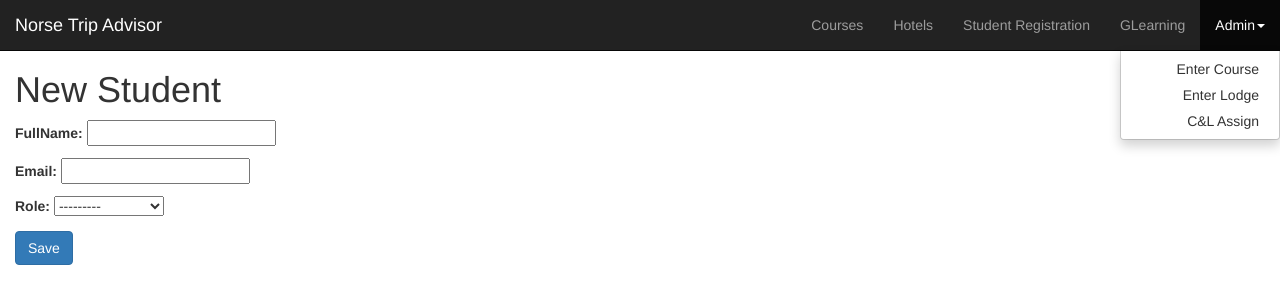
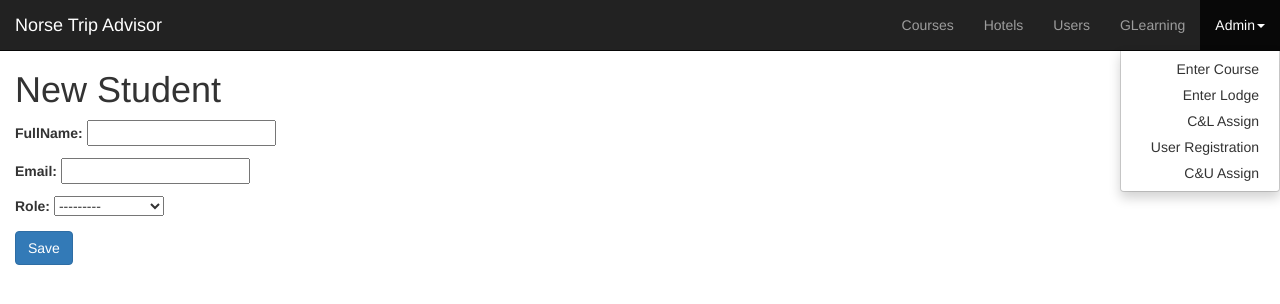
Before and after one commit to dichha/NorseTrip, a Django app: page /post_user in a window 1280 px wide, after a click on "Admin". Shown: the top 304 px of the page. Run offline with Django 3.2, Linux system fonts and the light colour scheme; some libraries are stand-ins or nearby versions.

Commit message:
implemented entry,update, delete for user,course, course_user_assignment many to many relationship, also avoid duplicate entry

```diff
--- a/norsetrip/tripadvise/forms.py
+++ b/norsetrip/tripadvise/forms.py
@@ -5,6 +5,7 @@ from .models import Lodge
 from .models import Course
 from .models import Course_Lodge_Assignment
 from .models import User
+from .models import Course_User_Assignment
 
 
 class LodgeForm(forms.ModelForm):
@@ -44,6 +45,7 @@ class Course_Lodge_AssignmentForm(forms.ModelForm):
          fields = [
          'lodge_name',
          'course_name']
+
 class UserForm(forms.ModelForm):
     class Meta:
         model = User
@@ -53,3 +55,11 @@ class UserForm(forms.ModelForm):
         'email',
         'role'
         ]
+
+class Course_User_AssignmentForm(forms.ModelForm):
+    class Meta:
+        model = Course_User_Assignment
+        fields = [
+        'user_Id',
+        'course_Id'
+        ]
--- a/norsetrip/tripadvise/models.py
+++ b/norsetrip/tripadvise/models.py
@@ -33,7 +33,9 @@ class Lodge(models.Model):
 	#newly added lodge in the beginning
 	class Meta:
 		ordering = ["-lodgeId"]
-		#ordering = ["lodge_name"]
+		#preventing duplicates
+		unique_together = ["lodge_name", "lodge_address","city","country","lodge_url"]
+
 
 
 class Course(models.Model):
@@ -113,10 +115,8 @@ class Course_Lodge_Assignment(models.Model):
 	lodge_name = models.ForeignKey(Lodge, on_delete=models.CASCADE)
 	course_name = models.ForeignKey(Course, on_delete=models.CASCADE)
 
-
-
-
-
+	class Meta:
+		unique_together = ['lodge_name', 'course_name']
 
 
 class User(models.Model):
@@ -136,6 +136,9 @@ class User(models.Model):
 	                ('FACULTY', 'FACULTY'),
                 )
 	role = models.CharField(max_length = 9, choices = ROLE_CHOICES, db_column = "ROLE")
+
+	course_user_assignments = models.ManyToManyField(Course,through='Course_User_Assignment')
+
 	def get_absolute_url(self):
 		return reverse('tripadvise.views.user_detail',args=[str(self.userId)])
 
@@ -179,7 +182,9 @@ class Course_User_Assignment(models.Model):
 	def __int__(self):
 		return self.courseAssignId
 
+	courseAssignId = models.AutoField(primary_key = True, db_column = "Course_AssignmentId")
+	course_Id = models.ForeignKey(Course, db_column = "CourseId FK", on_delete=models.CASCADE)
+	user_Id = models.ForeignKey(User, db_column = "UserId FK", on_delete=models.CASCADE)
 
-	courseAssignId = models.AutoField(primary_key = True, db_column = "Course_AssignmentId")
-	course_Id = models.ForeignKey(Course, db_column = "CourseId FK")
-	user_Id = models.ForeignKey(User, db_column = "UserId FK")
+	class Meta:
+		unique_together = ["course_Id", "user_Id"]
--- a/norsetrip/tripadvise/templates/tripadvise/base.html
+++ b/norsetrip/tripadvise/templates/tripadvise/base.html
@@ -123,7 +123,7 @@ small screens */
                 <ul class="nav navbar-nav navbar-right">
                     <li> <a href="/courses.html">Courses</a> </li>
                     <li> <a href="/hotels.html">Hotels</a> </li>
-                    <li><a href="{% url 'post_user' %}" class="top_menu">Student Registration</a></li>
+                    <li><a href="{% url 'users' %}" class="top_menu">Users</a></li>
                     <li> <a href="http://www.luther.edu/global-learning/">GLearning</a> </li>
 
                     <li class="dropdown">
@@ -132,6 +132,8 @@ small screens */
                             <li><a href="{% url 'tripadvise.views.post_course' %}"class="top-menu">Enter Course</a></li>
                             <li> <a href="{% url 'tripadvise.views.post_lodge' %}"class="top-menu">Enter Lodge</a> </li>
                             <li><a href="{% url 'tripadvise.views.clAssignment' %}"class="top_menu">C&L Assign</a></li>
+                            <li><a href="{% url 'post_user' %}" class="top_menu">User Registration</a></li>
+                             <li><a href="{% url 'tripadvise.views.cuAssignment' %}"class="top_menu">C&U Assign</a></li>
                         </ul>
                     </li>
 
--- a/norsetrip/tripadvise/templates/tripadvise/hotel_details.html
+++ b/norsetrip/tripadvise/templates/tripadvise/hotel_details.html
@@ -21,14 +21,15 @@
 	{% if messages %}
 		<ul class="messages">
 		{% for message in messages %}
-		<li{% if message.tags %} class="{{ message.tags }}"{% endif %}>{{message}} </li>
+		<p{% if message.tags == "success" %} class="alert alert-success" class="{{ message.tags }}"{% endif %}>{{message}} </p>
+
 		{% endfor %}
 		</ul>
 	{% endif %}
  <h1>{{lodge_info.lodge_name}}</h1><br>
 
 <b>Rating:</b> {{lodge_info.average_rating}} <br><br>
-<b>Address: </b>{{lodge_info.lodge_address}} {{lodge_info.city}} , {{lodge_info.country}}<br><br>
+<b>Address: </b>{{lodge_info.lodge_address}}   {{lodge_info.city}} , {{lodge_info.country}}<br><br>
 <b>URL:</b> <a href = "{{ lodge_info.lodge_url }}">{{ lodge_info.lodge_url }} </a> <br><br>
 <b>Description:</b> {{lodge_info.lodge_descrip}} <br><br>
 
--- a/norsetrip/tripadvise/templates/tripadvise/post_user.html
+++ b/norsetrip/tripadvise/templates/tripadvise/post_user.html
@@ -2,6 +2,14 @@
 
 {% block content %}
 <div class="col-sm-12">
+{% if messages %}
+	<ul class="messages">
+    {% for message in messages %}
+    <p{% if message.tags == "error" %} class= "alert alert-warning" class="{{ message.tags }}"{% endif %}>{{message}} </p>
+  <!--   <li{% if message.tags == "success" %} class= "alert alert-success" class="{{ message.tags }}"{% endif %}>{{message}} </li> -->
+    {% endfor %}
+	</ul>
+{% endif %}
     <h1>New Student</h1>
     <form method="POST" class="post-form">{% csrf_token %}
         {{ form.as_p }}
--- a/norsetrip/tripadvise/urls.py
+++ b/norsetrip/tripadvise/urls.py
@@ -26,6 +26,13 @@ urlpatterns = [
     url(r'^hotel_details/(?P<lodgeId>[0-9]+)/delete/$', views.hotel_delete, name = 'hotel_delete'),
 
     url(r'^post_user', views.post_user, name = 'post_user'),
+    url(r'^users', views.users, name = 'users'),
+    url(r'^user_detail/(?P<userId>[0-9]+)/$', views.user_detail, name = "user_detail"),
+    url(r'^user_detail/(?P<courseId>[0-9]+)/edit/$',views.user_update, name= "user_update"),
+    url(r'^cuAssignment', views.cuAssignment, name = 'cuAssignment'),
+    url(r'^user_detail/(?P<userId>[0-9]+)/delete/$', views.user_delete, name = 'user_delete'),
+
+
 
     url(r'', include('social.apps.django_app.urls', namespace='social')),
     url('', include('django.contrib.auth.urls', namespace='auth')),
--- a/norsetrip/tripadvise/views.py
+++ b/norsetrip/tripadvise/views.py
@@ -11,11 +11,13 @@ from .models import Lodge
 from .models import Course
 from .models import Course_Lodge_Assignment
 from .models import User
+from .models import Course_User_Assignment
 
 from .forms import LodgeForm
 from .forms import CourseForm
 from .forms import Course_Lodge_AssignmentForm
 from .forms import UserForm
+from .forms import Course_User_AssignmentForm
 
 
 def home(request):
@@ -128,7 +130,7 @@ def clAssignment(request):
 
 
 def post_course(request):
-    if request.method =="POST":
+    if request.method == "POST":
         #request.POST or None is builtin validation
         form = CourseForm(request.POST or None)
         if form.is_valid():
@@ -149,13 +151,100 @@ def post_user(request):
         if form.is_valid():
             user = form.save(commit=False)
             user.save()
-        #     messages.success(request, "Successfully Created")
-        #     return HttpResponseRedirect(user.get_absolute_url())
-        # else:
-        #     messages.error(request, "Not Successfully Created")
+            messages.success(request, "Successfully Created")
+            return HttpResponseRedirect(user.get_absolute_url())
+        else:
+            messages.error(request, "Not Successfully Created")
     else:
         form = UserForm()
     return render(request, 'tripadvise/post_user.html', {'form':form})
+
+def users(request):
+    user_list = User.objects.all()
+    paginator = Paginator(user_list, 6) # Show 6 lodges per page
+    page_request_var = "lodge_page"
+    page = request.GET.get(page_request_var)
+    try:
+        user = paginator.page(page)
+    except PageNotAnInteger:
+        # If page is not an integer, deliver first page.
+        user = paginator.page(1)
+    except EmptyPage:
+        # If page is out of range (e.g. 9999), deliver last page of results.
+        user = paginator.page(paginator.num_pages)
+
+    context = {
+    'user': user,
+    'page_request_var': page_request_var,
+    'title': 'User'
+    }
+
+    return render(request, 'tripadvise/user.html', context)
+
+
+
+def user_detail(request, userId):
+    user_info = get_object_or_404(User,pk = userId)
+    cu_assign = Course_User_Assignment.objects.all()
+    courses = Course.objects.all()
+    context = {
+    'user_info': user_info,
+    'cu_assign': cu_assign,
+    'courses' : courses
+    }
+    return render(request, 'tripadvise/user_detail.html', context)
+
+def user_update(request, courseId = None):
+    user = get_object_or_404(User, pk = courseId)
+    form = UserForm(request.POST or None, instance = user)
+    if form.is_valid():
+        user = form.save(commit=False)
+        user.save()
+        messages.success(request, "Successfully Updated")
+        return HttpResponseRedirect(user.get_absolute_url())
+    else:
+        messages.error(request, "Not Successfully Updated")
+
+    context = {
+      "user": user,
+      "form": form
+
+    }
+
+    return render(request, 'tripadvise/post_user.html', context)
+
+def cuAssignment(request):
+    if request.method == "POST":
+        form = Course_User_AssignmentForm(request.POST)
+        if form.is_valid():
+            post = form.save(commit=False)
+            post.save()
+            form = Course_User_AssignmentForm()
+            success = True
+            #message success
+            messages.success(request, "Successfully Assigned.")
+
+        else:
+            messages.error(request, "Not Successfully Assigned.")
+
+    else:
+        form = Course_User_AssignmentForm()
+
+    return render(request, 'tripadvise/cuAssignment.html',{'form':form})
+
+
+def hotel_details(request,lodgeId):
+    lodge_info = get_object_or_404(Lodge,pk = lodgeId)
+    cl_assign = Course_Lodge_Assignment.objects.all()
+    courses = Course.objects.all()
+
+    context = {
+    'lodge_info':lodge_info,
+    'cl_assign': cl_assign,
+    'courses' : courses
+    }
+
+    return render(request,'tripadvise/hotel_details.html',context)
 
 def logout_view(request):
 	logger.debug("Logout called by user")
@@ -171,8 +260,8 @@ def lodge_update(request, lodgeId = None):
         lodges.save()
         messages.success(request, "Successfully Updated")
         return HttpResponseRedirect(lodges.get_absolute_url())
-    # else:
-    #     messages.error(request, "Not Successfully Updated")
+    else:
+        messages.error(request, "Not Successfully Updated")
 
     context = {
       "lodges": lodges,
@@ -191,15 +280,14 @@ def course_update(request, courseId = None):
         courses.save()
         messages.success(request, "Successfully Updated")
         return HttpResponseRedirect(courses.get_absolute_url())
-    # else:
-    #     messages.error(request, "Not Successfully Updated")
+    else:
+        messages.error(request, "Not Successfully Updated")
 
     context = {
       "courses": courses,
       "form": form
 
     }
-
 
     return render(request, 'tripadvise/post_course.html', context)
 
@@ -214,3 +302,9 @@ def hotel_delete(request, lodgeId = None):
     lodge.delete()
     messages.success(request, "Successfully deleted")
     return redirect("tripadvise.views.hotels")
+
+def user_delete(request, userId = None):
+    user = get_object_or_404(User, pk = userId)
+    user.delete()
+    messages.success(request, "Successfully deleted")
+    return redirect("tripadvise.views.users")
```
Also changed, not shown: norsetrip/tripadvise/templates/tripadvise/cuAssignment.html (added, +21 -0 lines), norsetrip/tripadvise/templates/tripadvise/user.html (added, +37 -0 lines), norsetrip/tripadvise/templates/tripadvise/user_detail.html (added, +42 -0 lines), norsetrip/db.sqlite3, norsetrip/tripadvise/migrations/0002_auto_20160313_1457.py (added).
